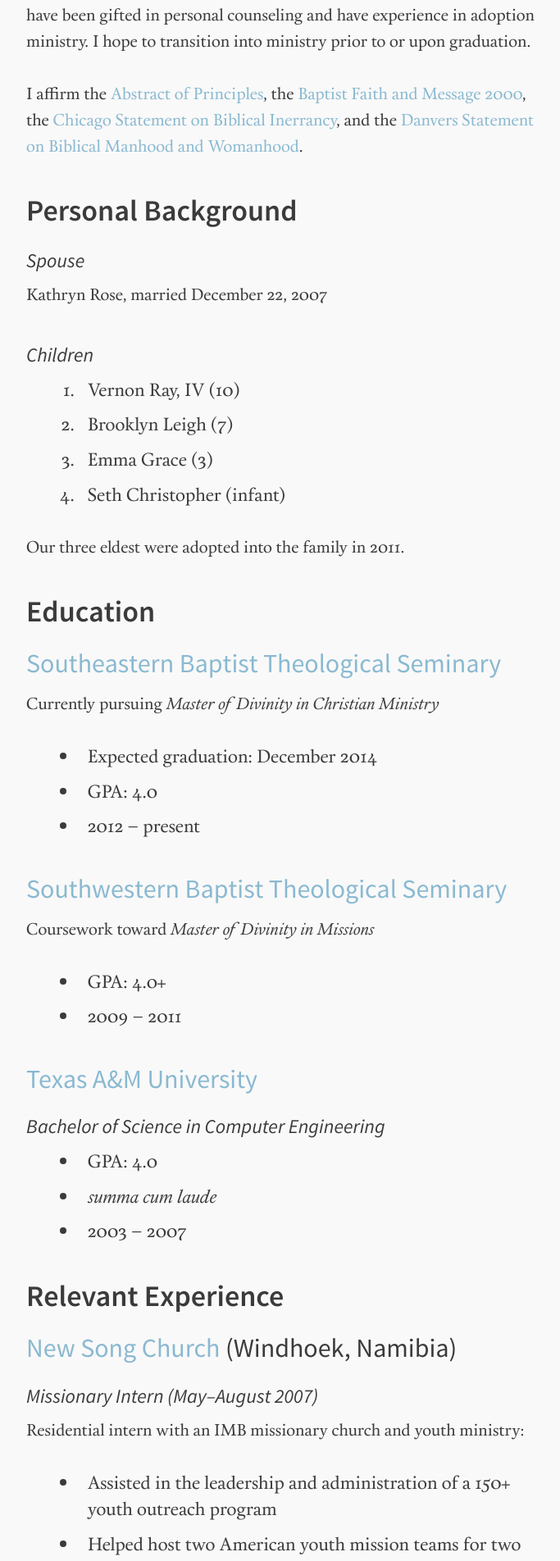
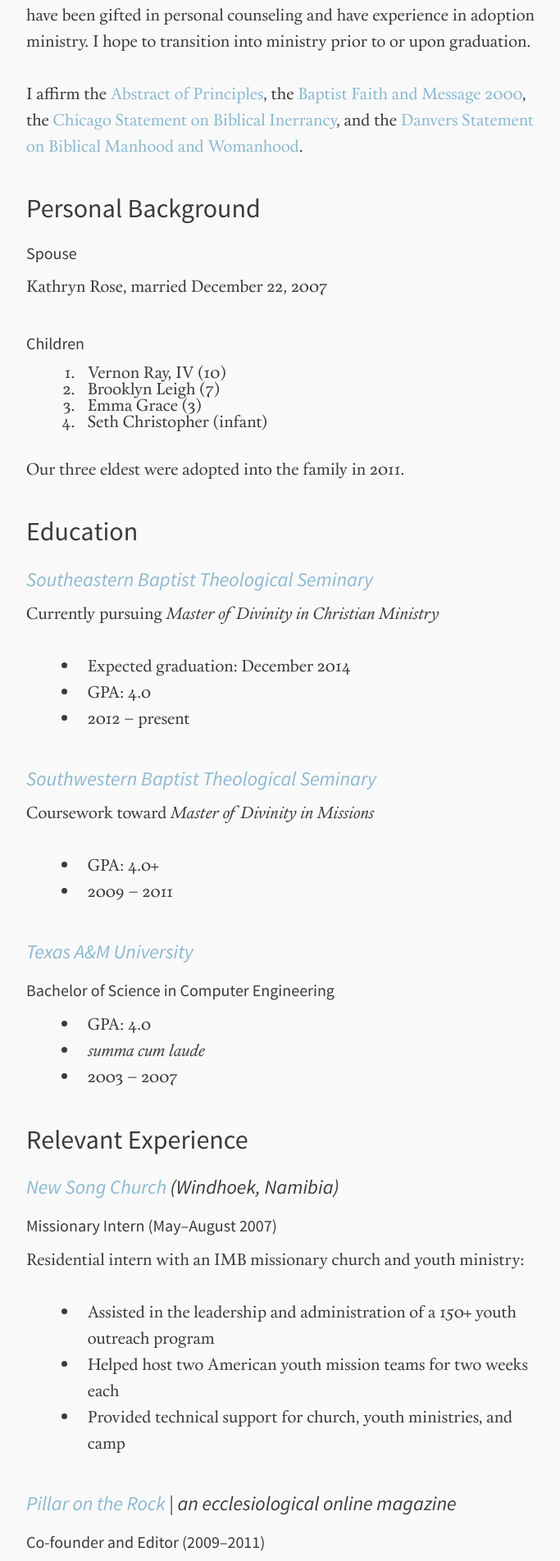
Before and after one commit to snowdj/vernonking.org, a Jekyll site: the page built from cv.md, in a window 1280 px wide. Shown: the part 838-2742 px from the top of the page at 82% size, without its empty margins (288-971 px from the left). Built offline with Jekyll 4.4.1, drawn with Linux system fonts in a browser that asks for light colours; comment, search, counter and statistics services are not loaded.

Commit message:
Restyle elements in posts, and update the heading level of items in the CV.

```diff
--- a/assets/sass/_type.scss
+++ b/assets/sass/_type.scss
@@ -46,7 +46,7 @@ h3, .h3 {
 }
 
 h4, .h4 {
-    font-size: $fs_base;
+    font-size: $fsp;
 }
 
 h5, .h5 {
--- a/cv.md
+++ b/cv.md
@@ -12,13 +12,13 @@ Having felt an earnest call to ministry since college, I have been preparing for
 
 I affirm the [Abstract of Principles](http://www.founders.org/abstract.html), the [Baptist Faith and Message 2000](http://www.sbc.net/bfm/bfm2000.asp), the [Chicago Statement on Biblical Inerrancy](http://library.dts.edu/Pages/TL/Special/ICBI_1.pdf), and the [Danvers Statement on Biblical Manhood and Womanhood](http://cbmw.org/uncategorized/the-danvers-statement/).
 
-# Personal Background
+## Personal Background
 
-### Spouse
+#### Spouse
 
 Kathryn Rose, married December 22, 2007
 
-### Children
+#### Children
 
 1. Vernon Ray, IV (10)
 2. Brooklyn Leigh (7)
@@ -27,9 +27,9 @@ Kathryn Rose, married December 22, 2007
 
 Our three eldest were adopted into the family in 2011.
 
-# Education
+## Education
 
-## [Southeastern Baptist Theological Seminary](http://www.sebts.edu)
+### [Southeastern Baptist Theological Seminary](http://www.sebts.edu)
 
 Currently pursuing *Master of Divinity in Christian Ministry*
 
@@ -37,26 +37,26 @@ Currently pursuing *Master of Divinity in Christian Ministry*
 - GPA: 4.0
 - 2012 -- present
 
-## [Southwestern Baptist Theological Seminary](http://www.swbts.edu)
+### [Southwestern Baptist Theological Seminary](http://www.swbts.edu)
 
 Coursework toward *Master of Divinity in Missions*
 
 - GPA: 4.0+
 - 2009 -- 2011
 
-## [Texas A&M University](http://www.tamu.edu)
+### [Texas A&M University](http://www.tamu.edu)
 
-### Bachelor of Science in Computer Engineering
+#### Bachelor of Science in Computer Engineering
 
 - GPA: 4.0
 - *summa cum laude*
 - 2003 -- 2007
 
-# Relevant Experience
+## Relevant Experience
 
-## [New Song Church](http://www.newsong.org.na/) (Windhoek, Namibia)
+### [New Song Church](http://www.newsong.org.na/) (Windhoek, Namibia)
 
-### Missionary Intern (May--August 2007)
+#### Missionary Intern (May--August 2007)
 
 Residential intern with an IMB missionary church and youth ministry:
 
@@ -64,9 +64,9 @@ Residential intern with an IMB missionary church and youth ministry:
 - Helped host two American youth mission teams for two weeks each
 - Provided technical support for church, youth ministries, and camp
 
-## [Pillar on the Rock](http://www.pillarontherock.com) | an ecclesiological online magazine
+### [Pillar on the Rock](http://www.pillarontherock.com) | an ecclesiological online magazine
 
-### Co-founder and Editor (2009--2011)
+#### Co-founder and Editor (2009--2011)
 
 Wrote and edited articles promoting healthy local churches:
 
@@ -75,20 +75,20 @@ Wrote and edited articles promoting healthy local churches:
 - Wrote major series on divorce and remarriage, race, membership, and church discipline
 - Grew the writing team to include six authors
 
-# Church Background
+## Church Background
 
-## [First Baptist Church](http://www.fbcdurham.org) (Durham, North Carolina)
+### [First Baptist Church](http://www.fbcdurham.org) (Durham, North Carolina)
 
-### Member (2013 -- present)
+#### Member (2013 -- present)
 
 Although a new member, I am scheduled to serve in the following ways:
 
 - Rotating Children’s Sunday School and home group teacher
 - Pastoral internship through Southeastern in Spring 2014
 
-## [Church of Christ the King](http://www.christthekingfortworth.org) (Fort Worth, Texas)
+### [Church of Christ the King](http://www.christthekingfortworth.org) (Fort Worth, Texas)
 
-### Member (2010 – 2012)
+#### Member (2010 – 2012)
 
 Considered faithful to the community and participated in ad hoc duties:
 
@@ -96,9 +96,9 @@ Considered faithful to the community and participated in ad hoc duties:
 - Organized greeter and security rotations
 - Administered web technologies
 
-## [Portland Avenue Baptist Church](http://www.portlandavenue.org/) (Oklahoma City, Oklahoma)
+### [Portland Avenue Baptist Church](http://www.portlandavenue.org/) (Oklahoma City, Oklahoma)
 
-### Member (2008 – 2009)
+#### Member (2008 – 2009)
 
 Sacrificially served while discerning future ministry goals:
 
@@ -106,24 +106,24 @@ Sacrificially served while discerning future ministry goals:
 - Break-out teacher for youth ministry
 - Assumed temporary guardianship for twin teenage girls from the youth group
 
-## [Trinity Baptist Church](http://trinitynorman.org/) (Norman, Oklahoma)
+### [Trinity Baptist Church](http://trinitynorman.org/) (Norman, Oklahoma)
 
-### Attended (2007 – 2008)
+#### Attended (2007 – 2008)
 
 Actively participated before planned move out of town.
 
-## [First Baptist Church](http://fbcbryan.org/) (Bryan, Texas)
+### [First Baptist Church](http://fbcbryan.org/) (Bryan, Texas)
 
-### Member (2003 – 2007)
+#### Member (2003 – 2007)
 
 Engaged in ministry during full tenure of college:
 
 - Served as a youth leader
 - Participated in college discipleship programs
 
-## [First Baptist Church](http://www.fbcwoodway.org/) (Woodway, Texas)
+### [First Baptist Church](http://www.fbcwoodway.org/) (Woodway, Texas)
 
-### Member (1992 – 2003)
+#### Member (1992 – 2003)
 
 Raised by my parents to be a faithful member:
 
@@ -131,58 +131,58 @@ Raised by my parents to be a faithful member:
 - Served on student leadership team during high school
 - Counseled as a college leader for youth camps and mission trips
 
-# Professional History
+## Professional History
 
-## Southeastern Baptist Theological Seminary (Wake Forest, North Carolina)
+### Southeastern Baptist Theological Seminary (Wake Forest, North Carolina)
 
-### Software Developer (May 2013 – present)
+#### Software Developer (May 2013 – present)
 
-## FTS International (Fort Worth, Texas)
+### FTS International (Fort Worth, Texas)
 
-### Lead Software Developer (May 2011 – January 2013)
+#### Lead Software Developer (May 2011 – January 2013)
 
 Led a team of five engineers and served as a point of contact with management.
 
-## Deloitte Consulting (Dallas, Texas)
+### Deloitte Consulting (Dallas, Texas)
 
-###Software Consultant, Homeland Security (January 2011 – May 2011)
+####Software Consultant, Homeland Security (January 2011 – May 2011)
 
-## FIS (Oklahoma City, Oklahoma)
+### FIS (Oklahoma City, Oklahoma)
 
-### Senior Programmer Analyst (October 2009 – November 2010)
+#### Senior Programmer Analyst (October 2009 – November 2010)
 
-### Programmer Analyst II (September 2007 – October 2009)
+#### Programmer Analyst II (September 2007 – October 2009)
 
-## Hewlett-Packard (College Station, Texas)
+### Hewlett-Packard (College Station, Texas)
 
-### ASIC Intern (May 2006 – May 2007)
+#### ASIC Intern (May 2006 – May 2007)
 
-## Texas A&M University (College Station, Texas)
+### Texas A&M University (College Station, Texas)
 
-### Peer Teacher, Department of Computer Science (September 2004 – May 2006)
+#### Peer Teacher, Department of Computer Science (September 2004 – May 2006)
 
-# References
+## References
 
 *Additional contact information available upon request.*
 
-## [Nathan Finn](http://www.nathanfinn.com/)
+### [Nathan Finn](http://www.nathanfinn.com/)
 
 - *Elder*, First Baptist Church, Durham, North Carolina
 - *Associate Professor, Historical Theology and Baptist Studies*, Southeastern Baptist Theological Seminary
 
-## [Ryan Hutchinson](http://about.me/rrhutch)
+### [Ryan Hutchinson](http://about.me/rrhutch)
 
 - *Elder*, First Baptist Church, Durham, North Carolina
 - *Executive Vice President for Operations*, Southeastern Baptist Theological Seminary
 
-## [Benjamin H. Arbour](http://www.benarbour.com/)
+### [Benjamin H. Arbour](http://www.benarbour.com/)
 
 - Mentor and Friend
 
-## [Jonathan Dent](http://dcdents.org/)
+### [Jonathan Dent](http://dcdents.org/)
 
 - *Elder*, Church of Christ the King, Fort Worth, Texas
 
-## David Jacks
+### David Jacks
 
 - *Elder*, Church of Christ the King, Fort Worth, Texas
```
Also changed, not shown: assets/sass/_styles.scss (+10 -16 lines), assets/css/i.css.
